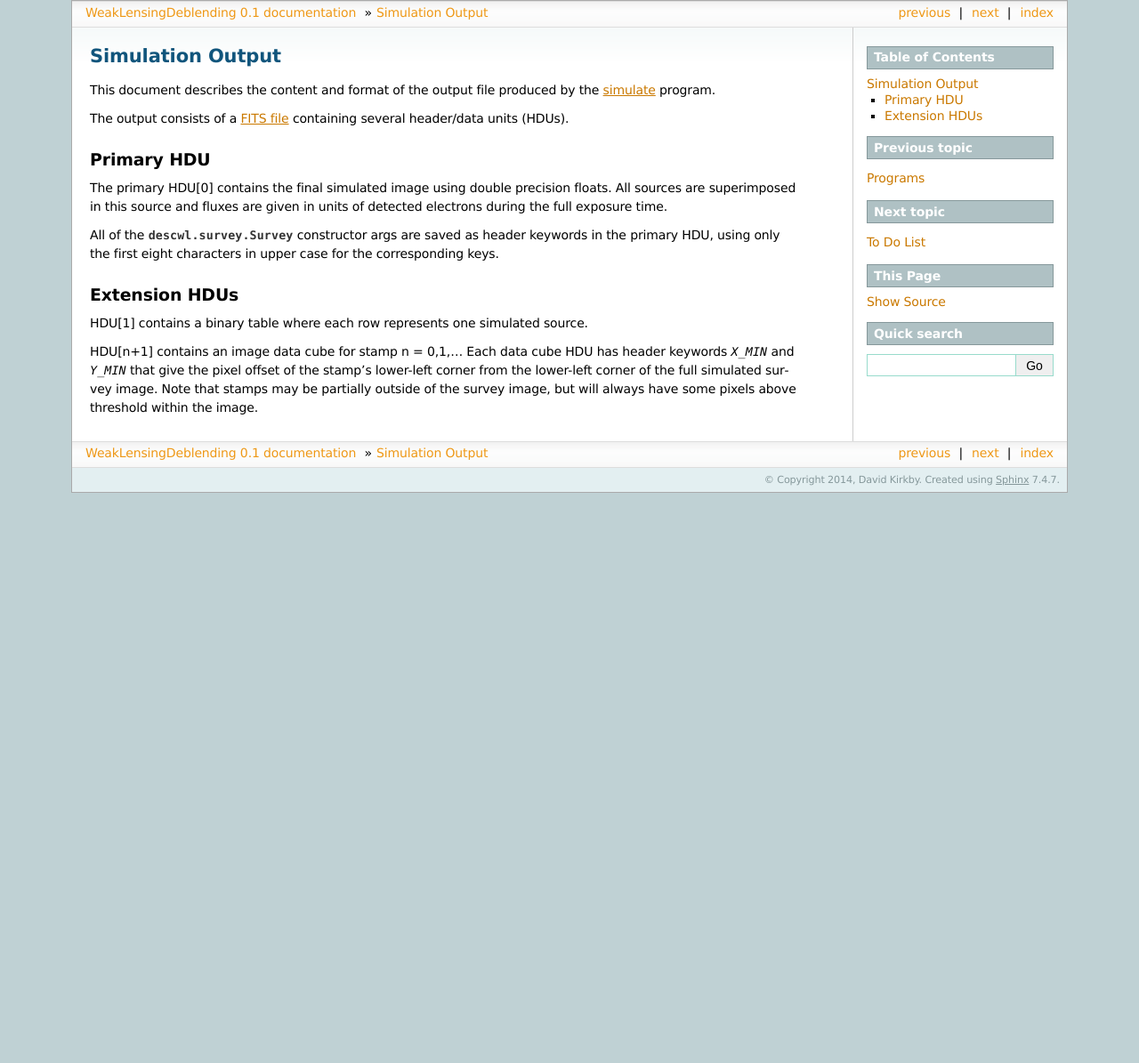
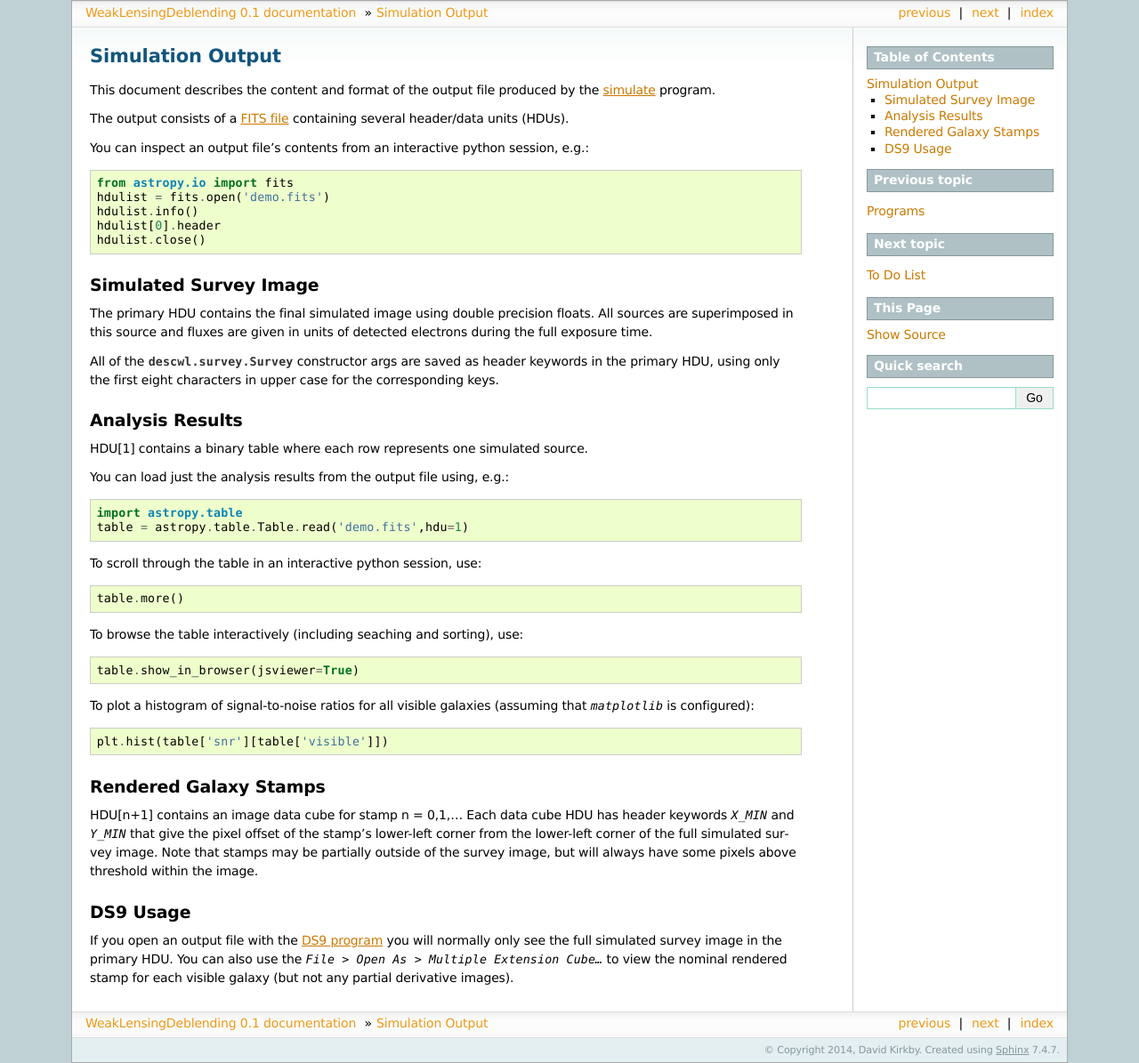
Before and after one commit to LSSTDESC/WeakLensingDeblending, a Sphinx documentation site: the page built from docs/output.rst, in a window 1280 px wide. Shown: the whole page at 89% size. Built offline with Sphinx 7.4.7, drawn with Linux system fonts in a browser that asks for light colours; before the commit the page ends 900 px from its top, so only the background shows below that.

Commit message:
Implement a simple analysis results table

```diff
--- a/docs/output.rst
+++ b/docs/output.rst
@@ -5,16 +5,49 @@ This document describes the content and format of the output file produced by th
 
 The output consists of a `FITS file <http://fits.gsfc.nasa.gov/fits_primer.html>`_ containing several header/data units (HDUs).
 
-Primary HDU
------------
+You can inspect an output file's contents from an interactive python session, e.g.::
 
-The primary HDU[0] contains the final simulated image using double precision floats. All sources are superimposed in this source and fluxes are given in units of detected electrons during the full exposure time.
+	from astropy.io import fits
+	hdulist = fits.open('demo.fits')
+	hdulist.info()
+	hdulist[0].header
+	hdulist.close()
+
+Simulated Survey Image
+----------------------
+
+The primary HDU contains the final simulated image using double precision floats. All sources are superimposed in this source and fluxes are given in units of detected electrons during the full exposure time.
 
 All of the :class:`descwl.survey.Survey` constructor args are saved as header keywords in the primary HDU, using only the first eight characters in upper case for the corresponding keys.
 
-Extension HDUs
---------------
+Analysis Results
+----------------
 
 HDU[1] contains a binary table where each row represents one simulated source.
 
+You can load just the analysis results from the output file using, e.g.::
+
+	import astropy.table
+	table = astropy.table.Table.read('demo.fits',hdu=1)
+
+To scroll through the table in an interactive python session, use::
+
+	table.more()
+
+To browse the table interactively (including seaching and sorting), use::
+
+	table.show_in_browser(jsviewer=True)
+
+To plot a histogram of signal-to-noise ratios for all visible galaxies (assuming that `matplotlib` is configured)::
+
+	plt.hist(table['snr'][table['visible']])
+
+Rendered Galaxy Stamps
+----------------------
+
 HDU[n+1] contains an image data cube for stamp n = 0,1,...  Each data cube HDU has header keywords `X_MIN` and `Y_MIN` that give the pixel offset of the stamp's lower-left corner from the lower-left corner of the full simulated survey image. Note that stamps may be partially outside of the survey image, but will always have some pixels above threshold within the image.
+
+DS9 Usage
+---------
+
+If you open an output file with the `DS9 program <...>`_ you will normally only see the full simulated survey image in the primary HDU.  You can also use the `File > Open As > Multiple Extension Cube...` to view the nominal rendered stamp for each visible galaxy (but not any partial derivative images).
--- a/docs/todo.rst
+++ b/docs/todo.rst
@@ -3,4 +3,4 @@ To Do List
 
 * Formatted survey options printout.
 * Remove HLR fields and combine bulge,disk position angles into one field in lsst2wl.py and catalog.
-* Add headers to the primary HDU written by simulate.
+* Use better 8-char names and add comments to FITS headers.
--- a/simulate.py
+++ b/simulate.py
@@ -64,7 +64,7 @@ def main():
 
                 stamps,bounds = render_engine.render_galaxy(galaxy)
 
-                analyzer.add_galaxy(stamps,bounds)
+                analyzer.add_galaxy(galaxy,stamps,bounds)
                 output.save_stamps(stamps,bounds)
 
             except (descwl.model.SourceNotVisible,descwl.render.SourceNotVisible):
```
Also changed, not shown: docs/install.rst (+14 -4 lines), 2 other files.
